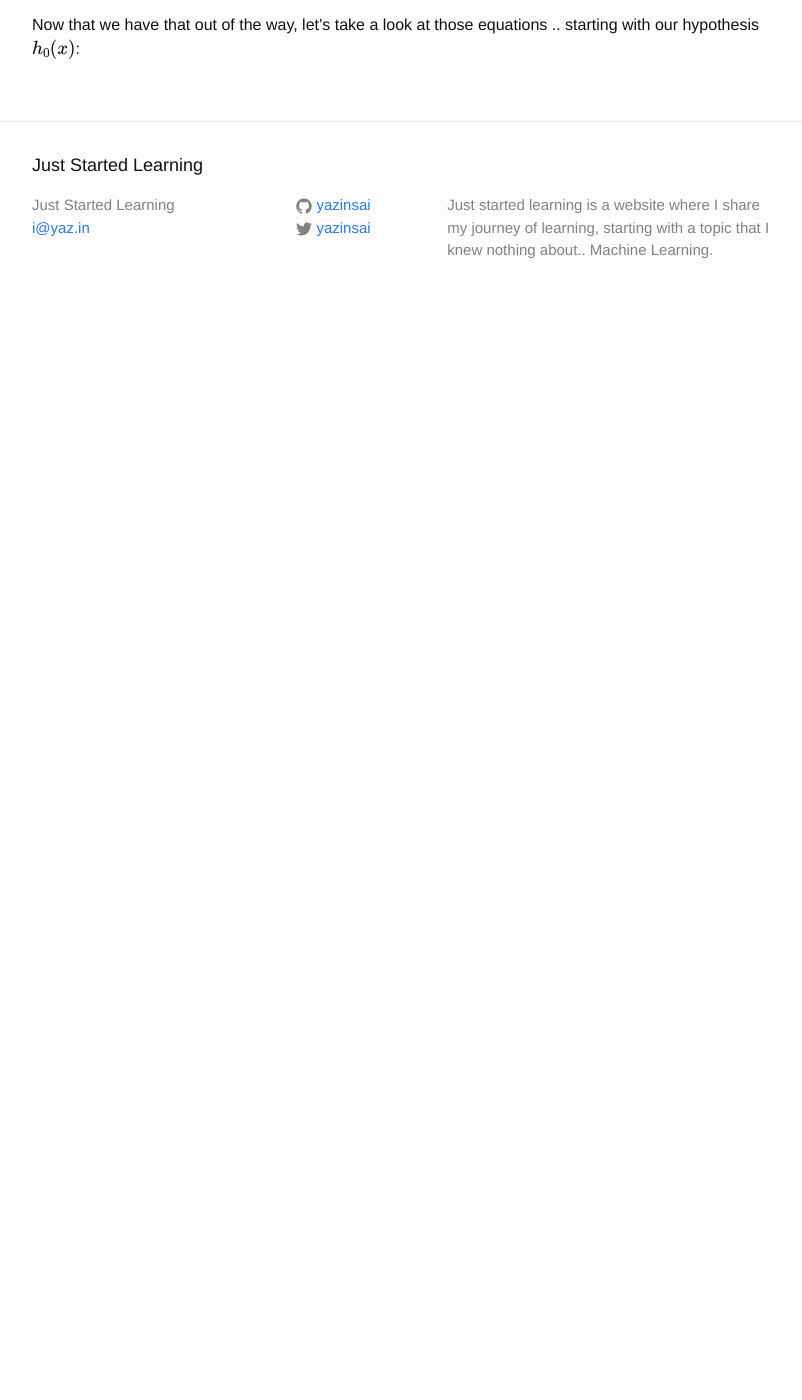
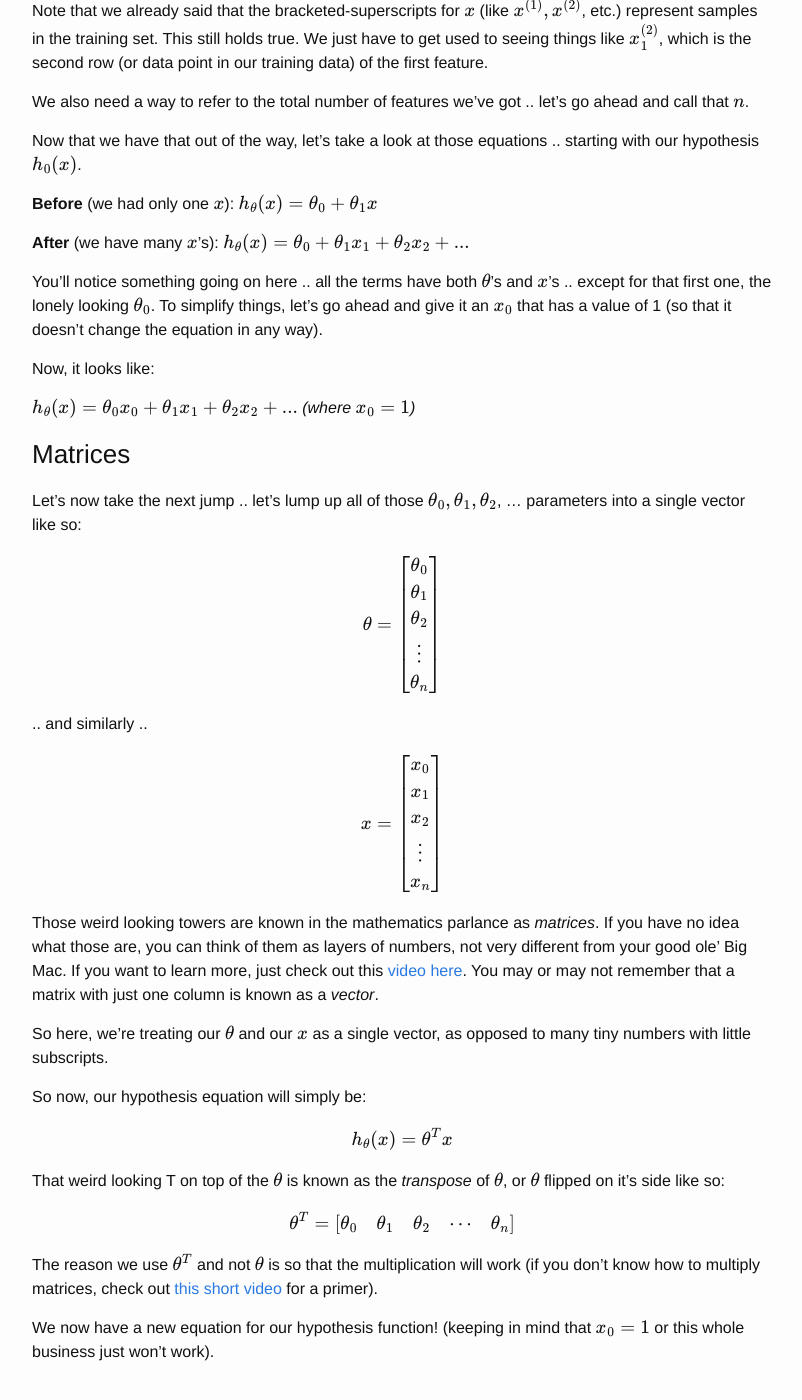
Before and after one commit to juststartedlearning/juststartedlearning.github.com, a Jekyll site: the page built from _posts/2016-01-13-multivariate-linear-regression.md, in a window 1280 px wide and 1400 px high, scrolled down 862 px. Shown: the whole window, without its empty margins (238-1040 px from the left). Built offline with Jekyll 4.4.1, drawn with Linux system fonts in a browser that asks for light colours; formulas are drawn with MathJax 3; before the commit the page ends 1184 px from its top, so only the background shows below that.

Commit message:
Finished first bit of multivariate regression

```diff
--- a/_posts/2016-01-13-multivariate-linear-regression.md
+++ b/_posts/2016-01-13-multivariate-linear-regression.md
@@ -31,6 +31,70 @@ First, **a few new definitions.**
 
 Since we have many \\(x\\)'s now, let's give them subscripts (e.g. \\(x_1, x_2, x_3\\)) to refer to our different features.
 
+Note that we already said that the bracketed-superscripts for \\(x\\) (like \\(x^{(1)}, x^{(2)}\\), etc.) represent samples in the training set. This still holds true. We just have to get used to seeing things like \\(x_1^{(2)}\\), which is the second row (or data point in our training data) of the first feature.
+
 We also need a way to refer to the total number of features we've got .. let's go ahead and call that \\(n\\).
 
-Now that we have that out of the way, let's take a look at those equations .. starting with our hypothesis \\(h_0(x)\\):
+Now that we have that out of the way, let's take a look at those equations .. starting with our hypothesis \\(h_0(x)\\).
+
+**Before** (we had only one \\(x\\)):
+$$h_\theta(x) = \theta_0 + \theta_1 x$$
+
+**After** (we have many \\(x\\)'s):
+$$h_\theta(x) = \theta_0 + \theta_1 x_1 + \theta_2 x_2 + \text{...}$$
+
+You'll notice something going on here .. all the terms have both \\(\theta\\)'s and \\(x\\)'s .. except for that first one, the lonely looking \\(\theta_0\\). To simplify things, let's go ahead and give it an \\(x_0\\) that has a value of 1 (so that it doesn't change the equation in any way).
+
+Now, it looks like:
+
+$$h_\theta(x) = \theta_0 x_0 + \theta_1 x_1 + \theta_2 x_2 + \text{...}$$
+*(where \\(x_0=1\\))*
+
+### Matrices
+
+Let's now take the next jump .. let's lump up all of those \\(\theta_0, \theta_1, \theta_2\\), &hellip; parameters into a single vector like so:
+
+$$
+\theta =
+\begin{bmatrix}
+\theta_0 \\
+\theta_1 \\
+\theta_2 \\
+\vdots \\
+\theta_n
+\end{bmatrix}
+$$
+
+.. and similarly ..
+
+$$
+x =
+\begin{bmatrix}
+x_0 \\
+x_1 \\
+x_2 \\
+\vdots \\
+x_n
+\end{bmatrix}
+$$
+
+Those weird looking towers are known in the mathematics parlance as *matrices*. If you have no idea what those are, you can think of them as layers of numbers, not very different from your good ole' Big Mac. If you want to learn more, just check out this [video here](https://www.khanacademy.org/math/algebra2/alg-2-old-content/basic-matrix-operations-alg2/v/introduction-to-the-matrix). You may or may not remember that a matrix with just one column is known as a *vector*.
+
+So here, we're treating our \\(\theta\\) and our \\(x\\) as a single vector, as opposed to many tiny numbers with little subscripts.
+
+So now, our hypothesis equation will simply be:
+
+$$h_\theta(x) = \theta^T x$$
+
+That weird looking T on top of the \\(\theta\\) is known as the *transpose* of \\(\theta\\), or \\(\theta\\) flipped on it's side like so:
+
+$$
+\theta^T =
+\begin{bmatrix}
+\theta_0 & \theta_1 & \theta_2 & \cdots & \theta_n
+\end{bmatrix}
+$$
+
+The reason we use \\(\theta^T\\) and not \\(\theta\\) is so that the multiplication will work (if you don't know how to multiply matrices, check out [this short video](https://www.khanacademy.org/math/algebra2/alg-2-old-content/matrix-multiplication-alg2/v/matrix-multiplication-intro) for a primer).
+
+We now have a new equation for our hypothesis function! (keeping in mind that \\(x_0=1\\) or this whole business just won't work).
```
